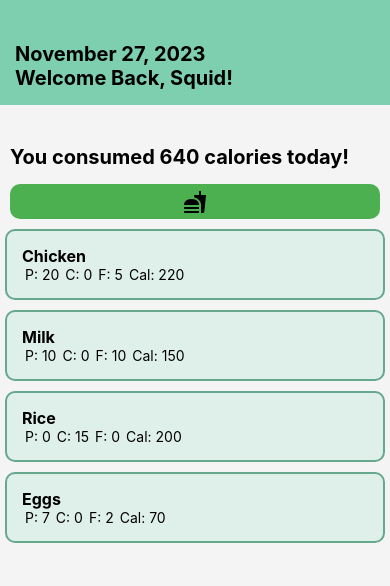
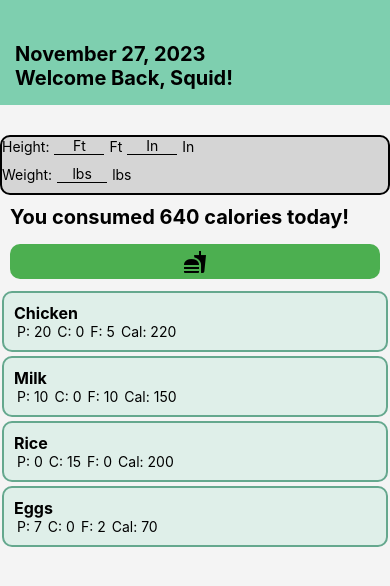
Before and after one commit to sydneychn/nutrition-tracker, a React Native app: screen / in a window 390 px wide. Shown: the top 586 px of the page. Built offline with nearby package versions, Linux system fonts and the light colour scheme.

Commit message:
Organizing Components

```diff
--- a/App.js
+++ b/App.js
@@ -3,8 +3,7 @@ import {StyleSheet, Text, TextInput, View, FlatList, Keyboard, Pressable, Toucha
 import { PieChart } from 'react-native-chart-kit';
 import { MaterialIcons } from '@expo/vector-icons';
 import Header from './components/header';
-import FoodItem from './components/foodItem';
-
+import InputForm from './components/inputForm';
 
 export default function App() {
   //Hardcoded initial items for testing purposes
@@ -14,6 +13,7 @@ export default function App() {
     {name: 'Rice', cals: 200, carbs: 15, fats: 0, protein: 0, id: 2},
     {name: 'Eggs', cals: 70, carbs: 0, fats: 2, protein: 7, id: 3}
   ]);
+
   const [food, setFood] = useState(''); //new item to be added to list
   const [carbs, setCarbs] = useState(0); //default item's carbs
   const [protein, setProtein] = useState(0); //default item's protein
@@ -22,6 +22,10 @@ export default function App() {
   const [totalCalories, setTotalCalories] = useState(640); //total calories
   const [showInput, setShowInput] = useState(false) //state to show/hide input field
   const [currentDate, setCurrentDate] = useState(new Date());
+
+  const [heightFt, setHeightFt] = useState('');
+  const [heightIn, setHeightIn] = useState('');
+  const [weight, setWeight] = useState('');
 
   //function that adds current item to the list and updates the total calories
   const addFood = ( )=> {
@@ -38,11 +42,10 @@ export default function App() {
       fats: parseFloat(fats),
       id: Date.now(),
     }
-
-    setFoods((prevFoods) => {return [newFood, ...prevFoods]}); //Adds the new item to FlatList
-
-    setTotalCalories(totalCalories + newFood.cals) //Updates the totalCalories
-    //sets default values
+    //Updates the the food list and totalCalories
+    setFoods((prevFoods) => {return [newFood, ...prevFoods]});
+    setTotalCalories(totalCalories + newFood.cals)
+    //sets default values for inputs after new item is added
     setFood('');
     setCalories(0);
     setCarbs(0);
@@ -51,6 +54,7 @@ export default function App() {
     Keyboard.dismiss();
   }
 
+  //Getting Current Time
   useEffect(() => {
     const timer = setInterval(() => {
       setCurrentDate(new Date());
@@ -58,112 +62,71 @@ export default function App() {
     return () => clearInterval(timer);
     }, []);
 
+  return (
 
-
-  return (
     <TouchableWithoutFeedback onPress={() => {Keyboard.dismiss()
     console.log("hello test");}}>
       <View style = {styles.container}>
-        <View style = {styles.header} /*header*/>
-          <Text style = {styles.title}>{currentDate.toLocaleDateString('en-US', {year: 'numeric', month: 'long', day: 'numeric'})}</Text>
-          <Text style = {styles.title}>Welcome Back, Squid!</Text>
+        {/*Header Component*/}
+        <Header currentDate={currentDate}></Header>
+        <View style = {styles.bodyInfoContainer}>
+        <View style={styles.inputSection}>
+        <Text>Height:</Text>
+        <View style={styles.heightInputContainer}>
+          <TextInput
+            style={styles.inputField}
+            placeholder="Ft"
+            keyboardType="numeric"
+            value={heightFt}
+            onChangeText={(text) => setHeightFt(text)}
+          />
+          <Text>Ft</Text>
+          <TextInput
+            style={styles.inputField}
+            placeholder="In"
+            keyboardType="numeric"
+            value={heightIn}
+            onChangeText={(text) => setHeightIn(text)}
+          />
+          <Text>In</Text>
+        </View>
+      </View>
+      <View style={styles.inputSection}>
+        <Text>Weight:</Text>
+        <TextInput
+          style={styles.inputField}
+          placeholder="lbs"
+          keyboardType="numeric"
+          value={weight}
+          onChangeText={(text) => setWeight(text)}
+        />
+        <Text>lbs</Text>
+      </View>
         </View>
         <Text style = {{fontSize: 20, fontWeight: 'bold', margin: 10}}>You consumed {totalCalories} calories today!</Text>
-        {/*If showInput true, view the input field. If not, hide it */}
-        {!showInput ? (
+        {!showInput ? ( //If showInput true, view the input field. If not, hide it
           <Pressable
             style = {styles.newButton}
             onPress={() => setShowInput(true)} /*When New Item button pressed, show the input field*/>
             <MaterialIcons name="fastfood" size={24} color="black" />
           </Pressable>
-        ) : (
-        <>
-
-          <View style={styles.inputContainer} /*input container*/>
-            <View style={ {flexDirection: 'row', justifyContent: 'flex-start',}} /*Input container for item and calorie inputs*/>
-              <View>
-                <Text style = {{marginLeft: 10}}>Food: </Text>
-                <TextInput
-                  style={styles.inputName}
-                  placeholder='Enter food name'
-                  value={food}
-                  onChangeText={(val) => setFood(val)} />
-              </View>
-              <View>
-                <Text style = {{marginLeft: 10}}>Calories: </Text>
-                <TextInput /*input for calories*/
-                  style={styles.inputCal}
-                  placeholder='Enter calories'
-                  keyboardType="numeric"
-                  value={calories.toString()}
-                  onChangeText={(val) => setCalories((val))} />
-              </View>
-              <View>
-                <Text> </Text>
-                <Pressable /*Pressable component to add food*/
-                  style={styles.addButton}
-                  onPress={() =>addFood()}>
-                  <Text style={{ fontWeight: "bold", textAlign: 'center'}}>Add</Text>
-                </Pressable>
-              </View>
-            </View>
-
-            <View style={styles.inputContainerMacros} /*Input container for macros inputs*/>
-              <View>
-                <Text style = {{marginLeft: 10}}>Protein (g): </Text>
-                <TextInput /*input for protein*/
-                  style={styles.inputMacros}
-                  placeholder=''
-                  keyboardType="numeric"
-                  value={protein.toString()}
-                  onChangeText={(val) => setProtein((val))} />
-              </View>
-              <View>
-                <Text style = {{marginLeft: 10}}>Carbs (g): </Text>
-                <TextInput /*input for carbs*/
-                  style={styles.inputMacros}
-                  placeholder=''
-                  keyboardType="numeric"
-                  value={carbs.toString()}
-                  onChangeText={(val) => setCarbs((val))} />
-              </View>
-              <View>
-                <Text style = {{marginLeft: 10}}>Fat (g): </Text>
-                <TextInput /*input for fat*/
-                  style={styles.inputMacros}
-                  placeholder=''
-                  keyboardType="numeric"
-                  value={fats.toString()}
-                  onChangeText={(val) => setFats((val))} />
-              </View>
-            </View>
-            {/*PieChart showing statistical information of macros of current item*/}
-            <PieChart
-              data={[
-                { name: 'Protein', value: protein/1, color:'#2bae7c' },
-                { name: 'Carbs', value: carbs/1, color:'#87bda2' },
-                { name: 'Fats', value: fats/1, color:'#c9c9c9' },
-              ]}
-              width={250}
-              height={130}
-              chartConfig={{
-                color: (opacity = 3) => `rgba(255, 255, 255, ${opacity})`
-              }}
-              accessor="value" // This is the key to customize the displayed values
-              backgroundColor="transparent"
-              paddingLeft="15"
-            />
-            {/* <PieChart widthAndHeight={100} series={[protein+.01, carbs+.01, fats+.01]} sliceColor={['#2bae7c', '#87bda2', '#c9c9c9']} coverRadius={0.45} coverFill={'#FFF'} /> */}
-            <Pressable /*Pressable component to minimize input form*/
-                style = {styles.minimizeInputButton}
-                onPress={() => setShowInput(false)} /*When Minimize button pressed, hide the input form*/>
-                <MaterialIcons name="no-food" size={24} color="black" />
-            </Pressable>
-          </View></>
+        ) : ( /*InputForm Component */
+          <InputForm
+            food={food}
+            calories={calories}
+            protein={protein}
+            carbs={carbs}
+            fats={fats}
+            setFood={setFood}
+            setCalories={setCalories}
+            setProtein={setProtein}
+            setCarbs={setCarbs}
+            setFats={setFats}
+            addFood={addFood}
+            setShowInput={setShowInput}
+          />
         )}
-
-
-
+        {/*FlatList of items*/}
         <View style = {styles.listContainer}>
             <FlatList
               data = {foods}
@@ -184,30 +147,38 @@ export default function App() {
               )}
             />
         </View>
+
       </View>
       </TouchableWithoutFeedback>
+
   );
 }
-
-
-
 const styles = StyleSheet.create({
   container: {
     flex: 1,
     backgroundColor: '#f4f4f4',
   },
-  header: {
-    padding: 15,
-    marginBottom:30,
-    justifyContent: 'flex-end',
-    height:105,
-    backgroundColor: '#7ECFAF',
+  inputSection: {
+    flexDirection: 'row',
+    alignItems: 'center',
+    marginBottom: 10,
   },
-  title: {
-    textAlign: 'justify',
-    color: 'black',
-    fontWeight: 'bold',
-    fontSize: 20
+  heightInputContainer: {
+    flexDirection: 'row',
+    alignItems: 'center',
+  },
+  inputField: {
+    width: 50,
+    borderBottomWidth: 1,
+    marginLeft: 5,
+    marginRight: 5,
+    textAlign: 'center',
+  },
+  bodyInfoContainer:
+  {
+    backgroundColor: '#D5D5D5',
+    borderWidth: 2,
+    borderRadius: 10,
   },
   newButton: {
     backgroundColor: '#4CAF50',
@@ -219,64 +190,6 @@ const styles = StyleSheet.create({
     marginHorizontal: 10,
     flexDirection: 'row'
   },
-  inputContainer: {
-    justifyContent: 'space-between',
-    padding: 5,
-    margin: 7,
-    backgroundColor: '#D5D5D5',
-    borderWidth: 2,
-    borderRadius: 10,
-  },
-  inputContainerMacros: {
-    flexDirection: 'row',
-    justifyContent: 'flex-start',
-    marginTop: -12
-  },
-  minimizeInputButton: {
-    backgroundColor: '#FF5C5C',
-    borderRadius: 10,
-    height: 35,
-    justifyContent: 'center',
-    alignItems: 'center',
-    marginVertical: 5,
-    marginHorizontal: 10,
-  },
-  addButton: {
-    backgroundColor: '#3498DB',
-    borderRadius: 10,
-    marginTop: 0.,
-    justifyContent: 'center',
-    height: 30,
-    width: 50,
-    margin: 20,
-  },
-  inputName: {
-    borderWidth: 1,
-    backgroundColor: '#7ECFAF',
-    borderColor: '#ddd',
-    padding: 6,
-    marginLeft: 5,
-    width: 150,
-    borderRadius: 10,
-  },
-  inputCal: {
-    borderWidth: 1,
-    borderColor: '#ddd',
-    backgroundColor: '#7ECFAF',
-    padding: 6,
-    marginLeft: 5,
-    width: 110,
-    borderRadius: 10,
-  },
-  inputMacros: {
-    borderWidth: 1,
-    borderColor: '#ddd',
-    backgroundColor: '#7ECFAF',
-    padding: 6,
-    marginLeft: 5,
-    width: 80,
-    borderRadius: 10,
-  },
   macrosSlider: {
     width: 150,
     height: 40,
@@ -285,11 +198,12 @@ const styles = StyleSheet.create({
   },
   listContainer: {
     flex: 1,
+    marginVertical: 5,
   },
   listItem: {
     alignItems: 'flex-start',
-    padding: 15,
-    margin: 5,
+    padding: 10,
+    margin: 2,
     borderWidth: 2,
     borderRadius: 10,
     borderColor: '#65A88E',
@@ -299,12 +213,10 @@ const styles = StyleSheet.create({
     fontWeight: 'bold',
     fontSize: 16,
   },
-
   listItemDetails: {
     flexDirection: 'row',
     alignItems: 'center',
   },
-
   listItemMacro: {
     marginHorizontal: 3,
   },
--- a/components/foodItem.js
+++ b/components/foodItem.js
@@ -1,5 +1,5 @@
 import React from 'react';
-import {StyleSheet, Text, View, TouchableOpacity} from 'react-native';
+import {StyleSheet, Text, TouchableOpacity} from 'react-native';
 
 export default function FoodItem({item}){
 return(
--- a/components/header.js
+++ b/components/header.js
@@ -1,26 +1,27 @@
 import React from 'react';
 import {StyleSheet, Text, View} from 'react-native';
 
-export default function Header(){
-return (
-<View style = {styles.header}>
-    <Text style = {styles.title}>Foods/Drinks Consumed Today</Text>
-</View>
-)
+export default function Header({currentDate}){
+    return (
+        <View style = {styles.header}>
+          <Text style = {styles.title}>{currentDate.toLocaleDateString('en-US', {year: 'numeric', month: 'long', day: 'numeric'})}</Text>
+          <Text style = {styles.title}>Welcome Back, Squid!</Text>
+        </View>
+    );
 }
-
 
 const styles = StyleSheet.create({
     header: {
-        padding: 20,
-        height: 70,
+        padding: 15,
+        marginBottom:30,
+        justifyContent: 'flex-end',
+        height:105,
         backgroundColor: '#7ECFAF',
-        borderRadius: 10,
-    },
-    title: {
+      },
+      title: {
         textAlign: 'justify',
         color: 'black',
         fontWeight: 'bold',
         fontSize: 20
-    }
+      },
 });
--- /dev/null
+++ b/components/inputForm.js
@@ -0,0 +1,164 @@
+import React from 'react';
+import {StyleSheet, Text, TextInput, View, Pressable} from 'react-native';
+import { PieChart } from 'react-native-chart-kit';
+import { MaterialIcons } from '@expo/vector-icons';
+
+export default function InputForm({
+    food,
+    calories,
+    protein,
+    carbs,
+    fats,
+    setFood,
+    setCalories,
+    setProtein,
+    setCarbs,
+    setFats,
+    addFood,
+    setShowInput}){
+    return (
+        <View style={styles.inputContainer} /*input container*/>
+            <View style={ {flexDirection: 'row', justifyContent: 'flex-start',}} /*Input container for item and calorie inputs*/>
+              <View>
+                <Text style = {{marginLeft: 10}}>Food: </Text>
+                <TextInput
+                  style={styles.inputName}
+                  placeholder='Enter food name'
+                  value={food}
+                  onChangeText={(val) => setFood(val)} />
+              </View>
+              <View>
+                <Text style = {{marginLeft: 10}}>Calories: </Text>
+                <TextInput /*input for calories*/
+                  style={styles.inputCal}
+                  placeholder='Enter calories'
+                  keyboardType="numeric"
+                  value={calories.toString()}
+                  onChangeText={(val) => setCalories((val))} />
+              </View>
+              <View>
+                <Text> </Text>
+                <Pressable /*Pressable component to add food*/
+                  style={styles.addButton}
+                  onPress={() =>addFood()}>
+                  <Text style={{ fontWeight: "bold", textAlign: 'center'}}>Add</Text>
+                </Pressable>
+              </View>
+            </View>
+
+            <View style={styles.inputContainerMacros} /*Input container for macros inputs*/>
+              <View>
+                <Text style = {{marginLeft: 10}}>Protein (g): </Text>
+                <TextInput /*input for protein*/
+                  style={styles.inputMacros}
+                  placeholder=''
+                  keyboardType="numeric"
+                  value={protein.toString()}
+                  onChangeText={(val) => setProtein((val))} />
+              </View>
+              <View>
+                <Text style = {{marginLeft: 10}}>Carbs (g): </Text>
+                <TextInput /*input for carbs*/
+                  style={styles.inputMacros}
+                  placeholder=''
+                  keyboardType="numeric"
+                  value={carbs.toString()}
+                  onChangeText={(val) => setCarbs((val))} />
+              </View>
+              <View>
+                <Text style = {{marginLeft: 10}}>Fat (g): </Text>
+                <TextInput /*input for fat*/
+                  style={styles.inputMacros}
+                  placeholder=''
+                  keyboardType="numeric"
+                  value={fats.toString()}
+                  onChangeText={(val) => setFats((val))} />
+              </View>
+            </View>
+            {/*PieChart showing statistical information of macros of current item*/}
+            <PieChart
+              data={[
+                { name: 'Protein', value: protein/1, color:'#2bae7c' },
+                { name: 'Carbs', value: carbs/1, color:'#87bda2' },
+                { name: 'Fats', value: fats/1, color:'#c9c9c9' },
+              ]}
+              width={250}
+              height={130}
+              chartConfig={{
+                color: (opacity = 3) => `rgba(255, 255, 255, ${opacity})`
+              }}
+              accessor="value" // This is the key to customize the displayed values
+              backgroundColor="transparent"
+              paddingLeft="15"
+            />
+            {/* <PieChart widthAndHeight={100} series={[protein+.01, carbs+.01, fats+.01]} sliceColor={['#2bae7c', '#87bda2', '#c9c9c9']} coverRadius={0.45} coverFill={'#FFF'} /> */}
+            <Pressable /*Pressable component to minimize input form*/
+                style = {styles.minimizeInputButton}
+                onPress={() => setShowInput(false)} /*When Minimize button pressed, hide the input form*/>
+                <MaterialIcons name="no-food" size={24} color="black" />
+            </Pressable>
+          </View>
+    );
+}
+
+const styles = StyleSheet.create({
+
+    inputContainer: {
+        justifyContent: 'space-between',
+        padding: 5,
+        marginHorizontal: 30,
+        backgroundColor: '#D5D5D5',
+        borderWidth: 2,
+        borderRadius: 10,
+        },
+    inputName: {
+        borderWidth: 1,
+        backgroundColor: '#7ECFAF',
+        borderColor: '#ddd',
+        padding: 6,
+        marginLeft: 5,
+        width: 150,
+        borderRadius: 10,
+    },
+    inputCal: {
+        borderWidth: 1,
+        borderColor: '#ddd',
+        backgroundColor: '#7ECFAF',
+        padding: 6,
+        marginLeft: 5,
+        width: 110,
+        borderRadius: 10,
+    },
+    addButton: {
+        backgroundColor: '#3498DB',
+        borderRadius: 10,
+        marginTop: 0.,
+        justifyContent: 'center',
+        height: 30,
+        width: 50,
+        margin: 20,
+    },
+    inputContainerMacros: {
+        flexDirection: 'row',
+        justifyContent: 'flex-start',
+        marginVertical: -20
+    },
+    inputMacros: {
+        borderWidth: 1,
+        borderColor: '#ddd',
+        backgroundColor: '#7ECFAF',
+        padding: 6,
+        marginLeft: 5,
+        width: 80,
+        borderRadius: 10,
+        marginBottom: 1
+    },
+    minimizeInputButton: {
+        backgroundColor: '#FF5C5C',
+        borderRadius: 10,
+        height: 30,
+        justifyContent: 'center',
+        alignItems: 'center',
+        marginHorizontal: 10,
+    },
+});
```
Also changed, not shown: assets/evil_matthew.png (added).
